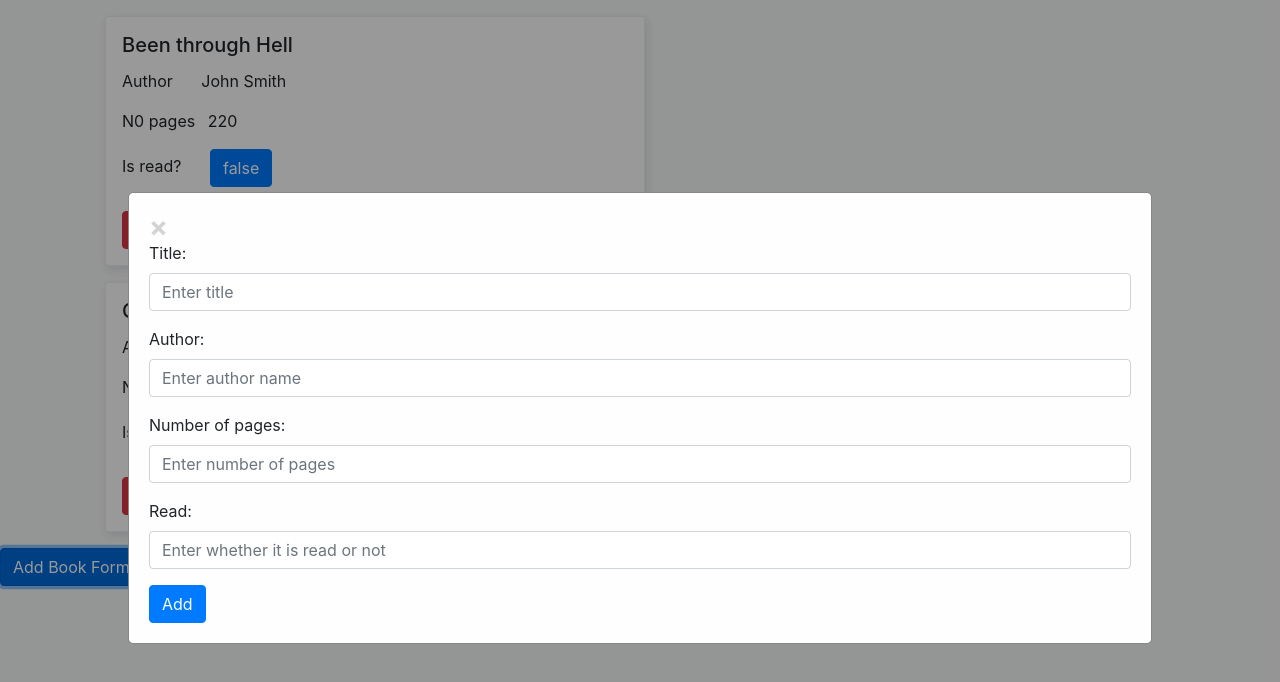
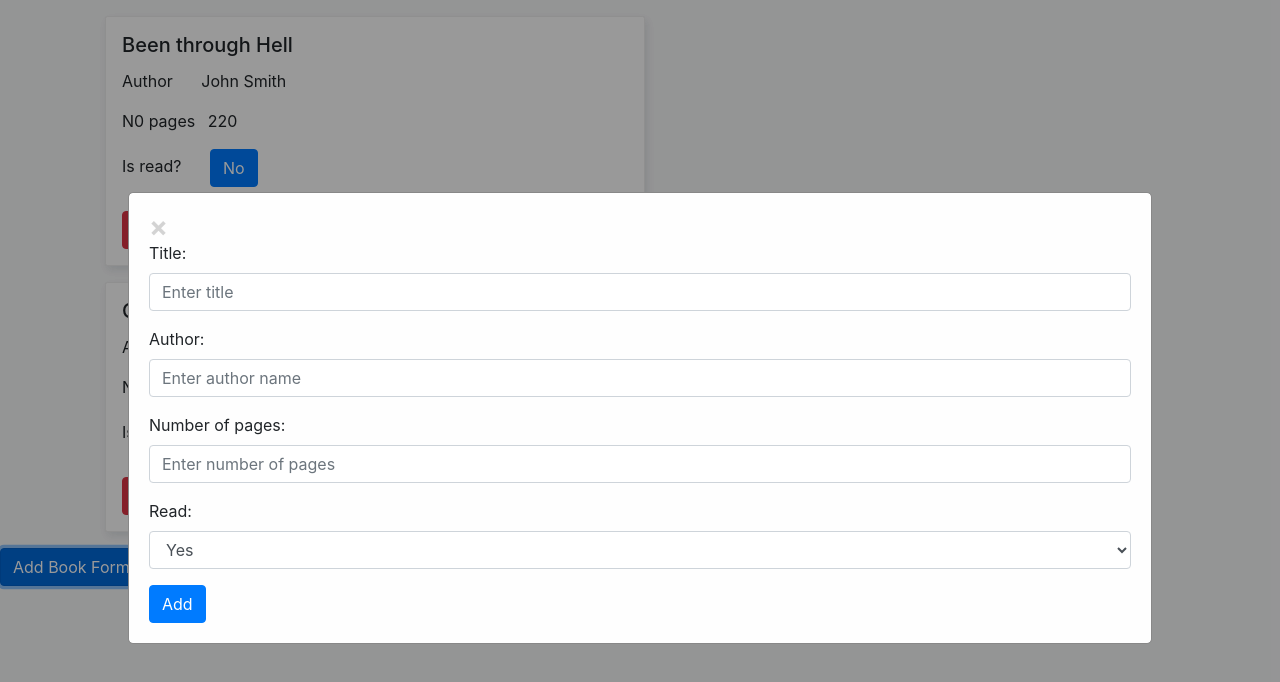
Before and after one commit to Morrism1/library, a website: page index.html in a window 1280 px wide. Both pictures are taken after a click on the button "Add Book Form". Drawn offline with nearby package versions, Linux system fonts and the light colour scheme.

Commit message:
Remove comments and change the form input to select

```diff
--- a/index.html
+++ b/index.html
@@ -60,6 +60,7 @@
               class="form-control"
               placeholder="Enter title"
               id="title"
+              required="true"
             />
           </div>
           <div class="form-group">
@@ -82,12 +83,11 @@
           </div>
           <div class="form-group">
             <label for="read">Read:</label>
-            <input
-              type="text"
-              class="form-control"
-              placeholder="Enter whether it is read or not"
-              id="read"
-            />
+            <select name="read" id="read" class="form-control">
+              <option value="yes">Yes</option>
+              <option value="no">No</option>
+            </select>
+
           </div>
 
           <button type="submit" class="btn btn-primary submit">Add</button>
--- a/js/main.js
+++ b/js/main.js
@@ -5,41 +5,39 @@ let myLibrary = [
     title: 'Been through Hell',
     author: 'John Smith',
     pages: 220,
-    read: false,
+    read: "No",
   },
   {
     title: 'Good life',
     author: 'Jane Smith',
     pages: 120,
-    read: false,
+    read: "No",
   },
 ];
-// set the local storage
+
 function setLibrary() {
   localStorage.setItem('myLibrary', JSON.stringify(myLibrary));
 }
 const heroPlaceholder = document.querySelector('#hero-template');
 
-// addBookToLibrary();
 
-// get the table
-// To change the read staus of the book
+
 function changeReadStatus(read) {
-  // const read= document.querySelector(".read");
 
-  if (read.textContent === 'True') {
-    read.textContent = 'False';
+
+  if (read.textContent === 'Yes') {
+    read.textContent = 'No';
     read.classList.remove('btn-primary');
     read.classList.add('btn-warning');
   } else {
-    read.textContent = 'True';
+    read.textContent = 'Yes';
     read.classList.remove('btn-primary', 'btn-warning');
     read.classList.add('btn-success');
   }
 }
 
 function Book(title, author, pages, read) {
-  // the constructor...
+
   this.title = title;
   this.author = author;
   this.pages = pages;
@@ -48,7 +46,7 @@ function Book(title, author, pages, read) {
 
 function addBookToLibrary(e) {
   e.preventDefault();
-  // do stuff here
+
 
   const titleInput = document.querySelector('#title').value;
   const authorInput = document.querySelector('#author').value;
@@ -97,14 +95,13 @@ function displayBook() {
   heroPlaceholder.replaceWith(list);
 }
 
-// create modal
-// 1. get all elements
+
+
 const modal = document.querySelector('#myModal');
 
 const modalBtn = document.querySelector('#myBtn');
 const closeModal = document.querySelector('.close');
 
-// open the modal
 modalBtn.addEventListener('click', () => {
   modal.style.display = 'block';
 });
```
